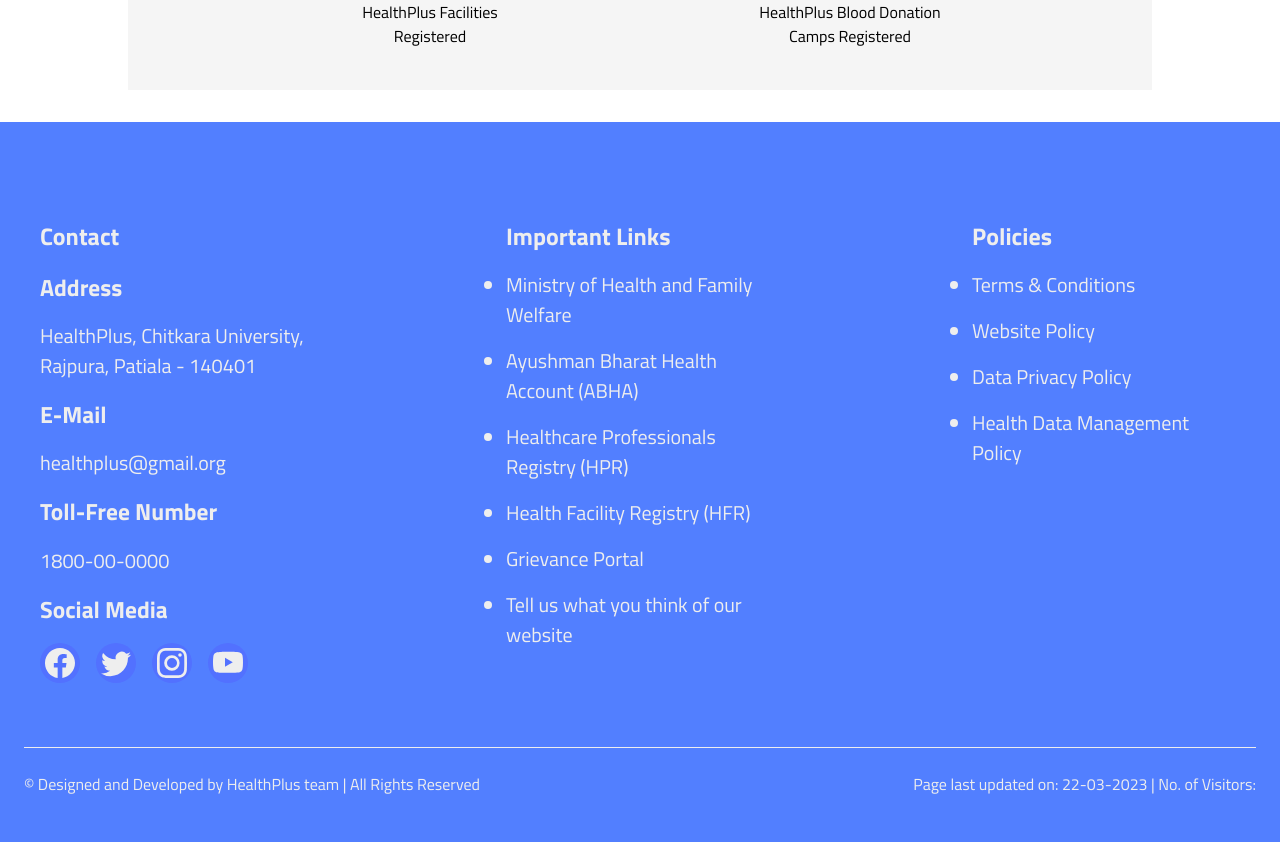
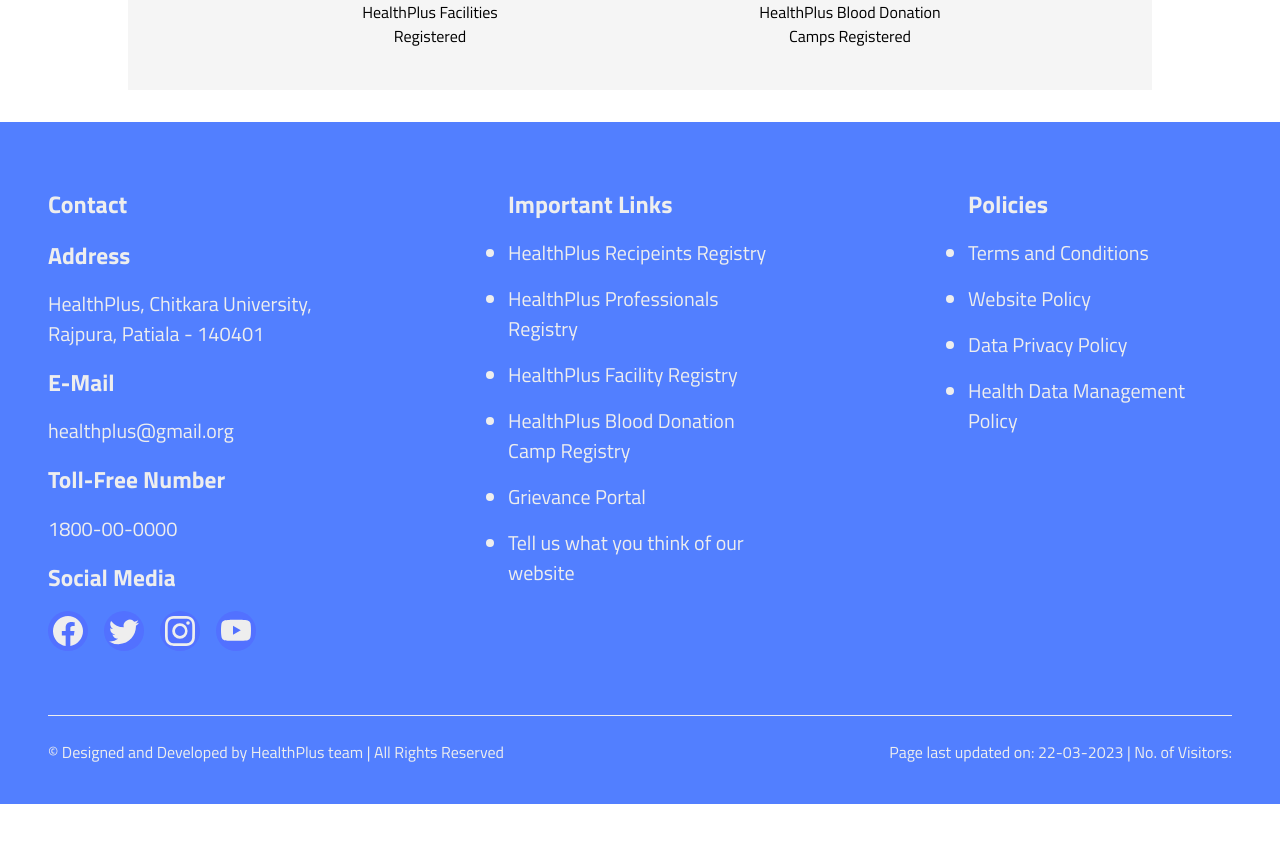
Before and after one commit to luckshay/HealthPlus-Project, a React (Create React App) app in the folder client/: page / in a window 1280 px wide. Shown: the part 1660-2502 px from the top of the page. After the commit the page ends 2464 px from the top, so only its background shows below. Built offline with nearby package versions, Linux system fonts and the light colour scheme; no server answers.

Commit message:
updated footer

```diff
--- a/client/src/components/Footer.js
+++ b/client/src/components/Footer.js
@@ -1,13 +1,29 @@
 import React from "react";
 import "../styles/Footer.css";
 import { BsFacebook, BsInstagram, BsTwitter, BsYoutube } from "react-icons/bs";
+import {useNavigate} from "react-router-dom";
+
 const Footer = () => {
+
+  const Navigate = useNavigate();
+
+  const handleLinkClick = (policy) => {
+    Navigate(`/policies?name=${policy}`);
+  };
+
+  const spanElements = document.querySelectorAll('span');
+  spanElements.forEach(spanElement => {
+    spanElement.addEventListener('click', () => {
+      window.scrollTo({ top: 0, behavior: 'smooth' });
+  });
+});
+
   return (
     <>
       <footer>
         <div className="footer_container">
           <div className="link_lists">
-            <h2>Contact</h2>
+          <h2 style={{cursor:"pointer"}} onClick={() => {Navigate('/Contact'); window.scrollTo({ top: 0, behavior: 'smooth' });}}>Contact</h2>
             <ul className="contact">
               <li>
                 <h3>Address</h3>
@@ -51,40 +67,40 @@ const Footer = () => {
           <div className="link_lists">
             <h2>Important Links</h2>
             <ul>
-              <li>
-                <a href="/">Ministry of Health and Family Welfare</a>
+            <li>
+                <span onClick={() =>Navigate('/Signup')}>HealthPlus Recipeints Registry</span>
               </li>
               <li>
-                <a href="/">Ayushman Bharat Health Account (ABHA)</a>
+                <span onClick={() =>Navigate('/Signup')}>HealthPlus Professionals Registry</span>
               </li>
               <li>
-                <a href="/">Healthcare Professionals Registry (HPR)</a>
+                <span onClick={() =>Navigate('/Signup')}>HealthPlus Facility Registry</span>
               </li>
               <li>
-                <a href="/">Health Facility Registry (HFR)</a>
+                <span onClick={() =>Navigate('/Signup')}>HealthPlus Blood Donation Camp Registry</span>
               </li>
               <li>
-                <a href="/">Grievance Portal</a>
+                <span onClick={() =>Navigate('/Contact')}>Grievance Portal</span>
               </li>
               <li>
-                <a href="/">Tell us what you think of our website</a>
+                <span onClick={() =>Navigate('/Contact')}>Tell us what you think of our website</span>
               </li>
             </ul>
           </div>
           <div className="link_lists">
-            <h2>Policies</h2>
+          <h2 style={{cursor:"pointer"}} onClick={() => {Navigate('/Policies'); window.scrollTo({ top: 0, behavior: 'smooth' });}}>Policies</h2>
             <ul>
               <li>
-                <a href="/">Terms & Conditions</a>
+              <span onClick={() => handleLinkClick("Terms and Conditions")}>Terms and Conditions</span>
               </li>
               <li>
-                <a href="/">Website Policy</a>
+                <span onClick={() => handleLinkClick("Website Policy")}>Website Policy</span>
               </li>
               <li>
-                <a href="/">Data Privacy Policy</a>
+                <span onClick={() => handleLinkClick("Data Privacy Policy")}>Data Privacy Policy</span>
               </li>
               <li>
-                <a href="/">Health Data Management Policy</a>
+                <span onClick={() => handleLinkClick("Health Data Management Policy")}>Health Data Management Policy</span>
               </li>
             </ul>
           </div>
--- a/client/src/components/pages/Policypage.js
+++ b/client/src/components/pages/Policypage.js
@@ -1,10 +1,18 @@
-import React, { useState } from "react";
+import React, { useState, useEffect } from "react";
 import { MdPolicy, MdOutlineWeb, MdHealthAndSafety } from "react-icons/md";
 import { BsFillClipboardDataFill } from "react-icons/bs";
 import "../../styles/Policies.css";
+import { useLocation } from "react-router-dom";
 
 const Policypage = () => {
-  const [selectedPolicy, setSelectedPolicy] = useState("Terms and Conditions");
+  const [selectedPolicy, setSelectedPolicy] = useState("");
+  const location = useLocation();
+
+  useEffect(() => {
+    const searchParams = new URLSearchParams(location.search);
+    const policyName = searchParams.get("name");
+    setSelectedPolicy(policyName || "Terms and Conditions" );
+  }, [location]);
 
   const handlePolicyClick = (policy) => {
     setSelectedPolicy(policy);
--- a/client/src/styles/Footer.css
+++ b/client/src/styles/Footer.css
@@ -16,7 +16,7 @@
 footer {
   background-color: var(--secondaryColor);
   color: var(--textColor);
-  padding: 3rem 1.5rem;
+  padding: 1rem 3rem;
 }
 
 .footer_container {
@@ -29,7 +29,7 @@ footer {
 }
 
 .link_lists {
-  margin-bottom: 2rem;
+  margin-bottom: 1rem;
 }
 
 .link_lists h2 {
@@ -43,14 +43,15 @@ footer {
   line-height: 1.5;
 }
 
-.link_lists ul li a {
+.link_lists ul li a,span {
   color: var(--textColor);
   text-decoration: none;
-  transition: color 0.3s ease;
+  transition: transform 0.3s ease;
+  cursor: pointer;
 }
 
-.link_lists ul li a:hover {
-  color: #f5f5f582;
+.link_lists ul li span:hover {
+  transform: scale(2);
 }
 
 .contact {
--- a/client/src/styles/Policies.css
+++ b/client/src/styles/Policies.css
@@ -25,11 +25,11 @@
 
 .policy-sidebar-item:hover {
   background-color: #bdc9ff;
-  color: rgb(244, 244, 244);
+  color: black;
 }
 
 .policy-sidebar-item.selected {
-  background-color: #a3b4ff;
+  background-color: #5271ff;
   color: white;
 }
 .policy-sidebar-item h3{
```
